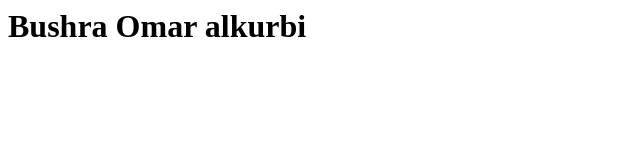
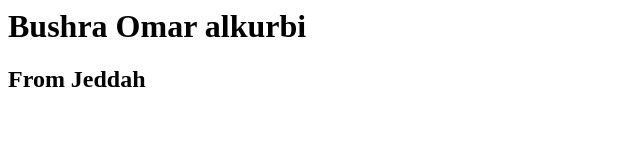
Before and after one commit to BushraOmar/Github-project, a plain HTML site: page index.html in a window 1280 px wide. Shown: the whole page, without its empty margins (0-640 px from the left). Drawn offline with Linux system fonts and the light colour scheme.

Commit message:
Bushra add city from GitHub

```diff
--- a/index.html
+++ b/index.html
@@ -1 +1,2 @@
 <h1>Bushra Omar alkurbi </h1>
+<h2> From Jeddah </h2>
```
